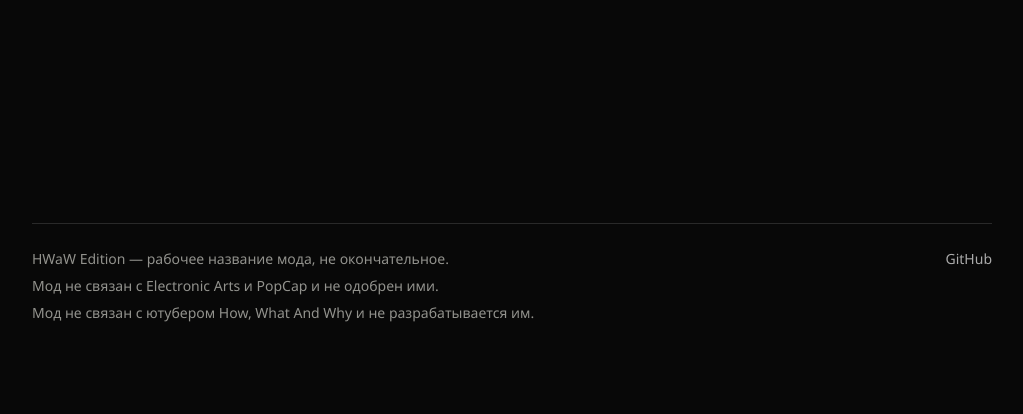
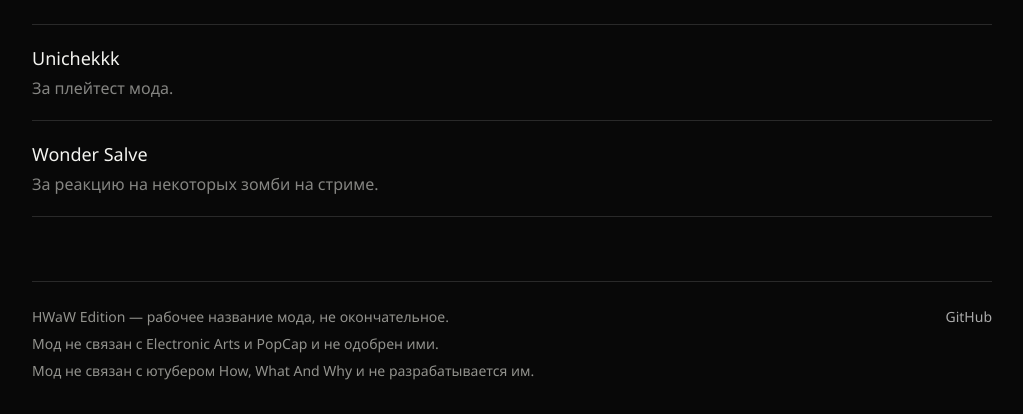
Before and after one commit to CattaiLq/hwaw-edition, a plain HTML site: page thanks.html in a window 1280 px wide. Shown: the part 386-800 px from the top of the page, without its empty margins (128-1151 px from the left). Drawn offline with Linux system fonts and the light colour scheme.

Commit message:
Thank Unichekkk and Wonder Salve

```diff
--- a/thanks.html
+++ b/thanks.html
@@ -29,6 +29,10 @@
     .page-nav a[aria-current="page"]::after { content: ""; position: absolute; inset: auto 16px -1px; height: 1px; background: var(--fg); }
     .thanks-content { min-height: 220px; padding-top: 12px; animation: arrive .8s var(--ease) both; }
     .thanks-content h2 { margin: 0; font-size: clamp(24px, 5vw, 36px); line-height: 1.25; font-weight: 500; letter-spacing: -.04em; }
+    .thanks-list { list-style: none; margin: 28px 0 0; padding: 0; border-top: 1px solid var(--line); }
+    .thanks-list li { padding: 20px 0; border-bottom: 1px solid var(--line); }
+    .thanks-list strong { display: block; font-size: 18px; font-weight: 500; }
+    .thanks-list span { display: block; margin-top: 4px; color: var(--muted); }
     .section-top { display: flex; align-items: center; justify-content: space-between; margin-bottom: 17px; gap: 16px; color: var(--muted); }
     .section-top h2 { margin: 0; font: inherit; }
     .current { position: relative; border: 1px solid #494949; padding: 36px; overflow: hidden; background: linear-gradient(120deg, #181818, #0d0d0d 65%); transition: border-color .5s, transform .5s var(--ease); }
@@ -121,7 +125,13 @@
       <h1><img class="logo" src="assets/logo.png" alt="Plants vs. Zombies: HWaW Edition" width="490"></h1>
     </section>
     <nav class="page-nav" aria-label="Разделы сайта"><a href="index.html">Скачивания</a><a href="thanks.html" aria-current="page">Отдельная благодарность</a></nav>
-    <section class="thanks-content" aria-labelledby="thanks-title"><h2 id="thanks-title">Отдельная благодарность</h2></section>
+    <section class="thanks-content" aria-labelledby="thanks-title">
+      <h2 id="thanks-title">Отдельная благодарность</h2>
+      <ul class="thanks-list">
+        <li><strong>Unichekkk</strong><span>За плейтест мода.</span></li>
+        <li><strong>Wonder Salve</strong><span>За реакцию на некоторых зомби на стриме.</span></li>
+      </ul>
+    </section>
     <footer><div class="footer-notice"><p>HWaW Edition — рабочее название мода, не окончательное.</p><p>Мод не связан с Electronic Arts и PopCap и не одобрен ими.</p><p>Мод не связан с ютубером How, What And Why и не разрабатывается им.</p></div><a href="https://github.com/CattaiLq/hwaw-edition" target="_blank" rel="noopener noreferrer">GitHub</a></footer>
   </main>
 </body>
```
